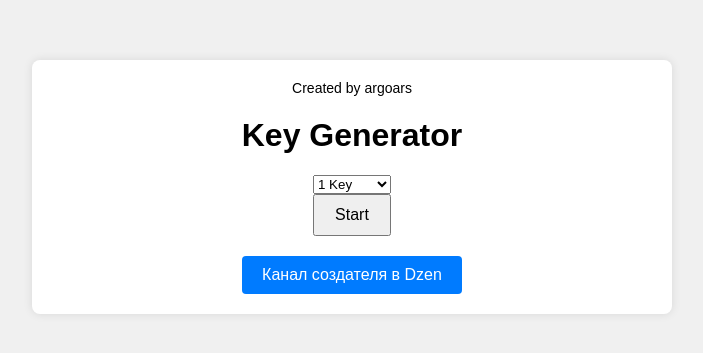
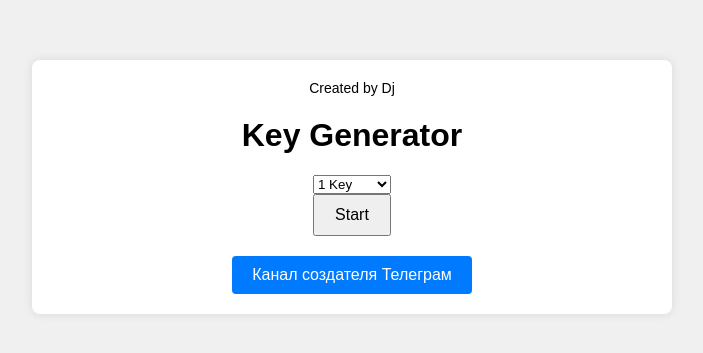
Before and after one commit to SFPSasdfa143/ZAVTRAKLIVE, a plain HTML site: page index.html in a window 1280 px wide. Shown: the part 213-566 px from the top of the page, without its empty margins (288-991 px from the left). Drawn offline with Linux system fonts and the light colour scheme.

Commit message:
Update index.html

```diff
--- a/index.html
+++ b/index.html
@@ -3,13 +3,13 @@
 <head>
     <meta charset="UTF-8">
     <meta name="viewport" content="width=device-width, initial-scale=1.0">
-    <title>Key Generator</title>
+    <title>Zavtrak or Dj Live</title>
     <link rel="stylesheet" href="style.css">
 </head>
 <body>
     <div class="container">
         <header>
-            <p>Created by argoars</p>
+            <p>Created by Dj</p>
         </header>
         <h1>Key Generator</h1>
         <select id="keyCountSelect">
@@ -29,7 +29,7 @@
             <p id="generatedKeys"></p>
         </div>
         <footer>
-            <button id="creatorChannelBtn">Канал создателя в Dzen</button>
+            <button id="creatorChannelBtn">Канал создателя Телеграм</button>
         </footer>
     </div>
     <script src="script.js"></script>
```
